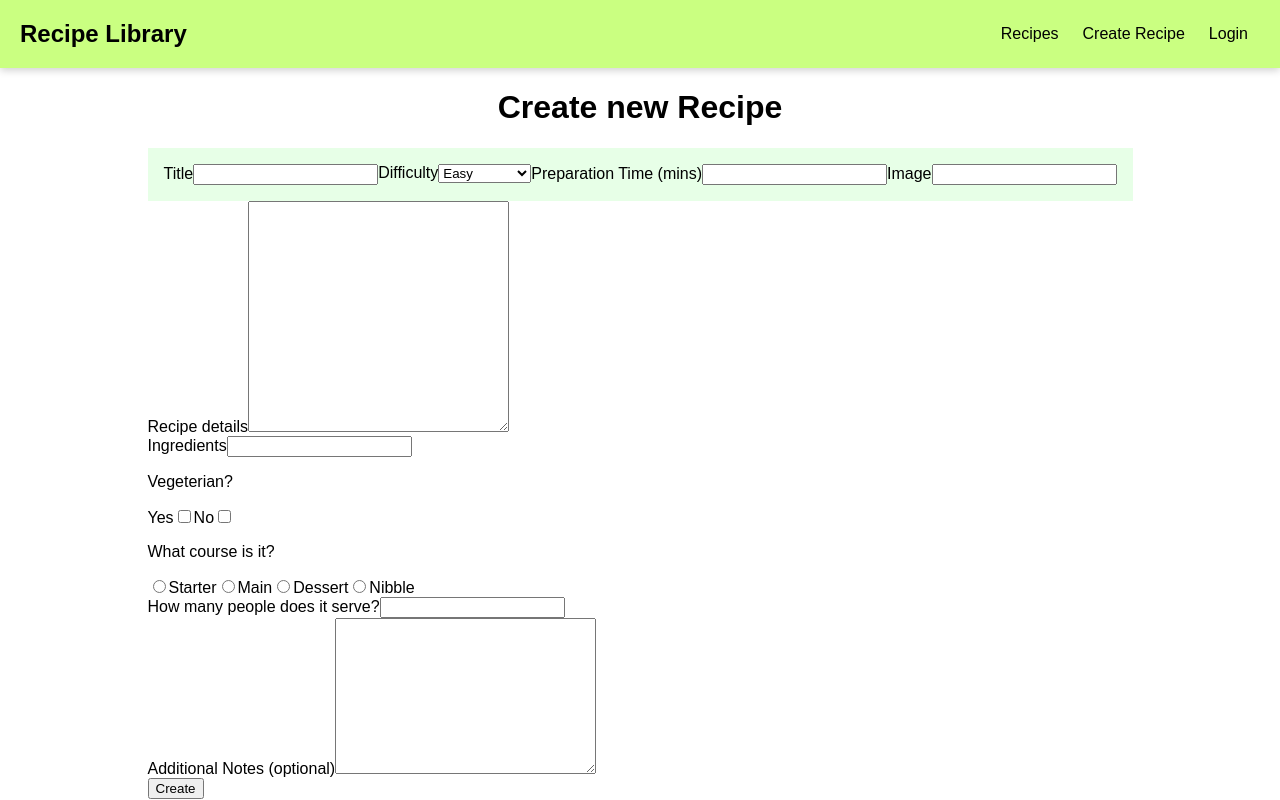
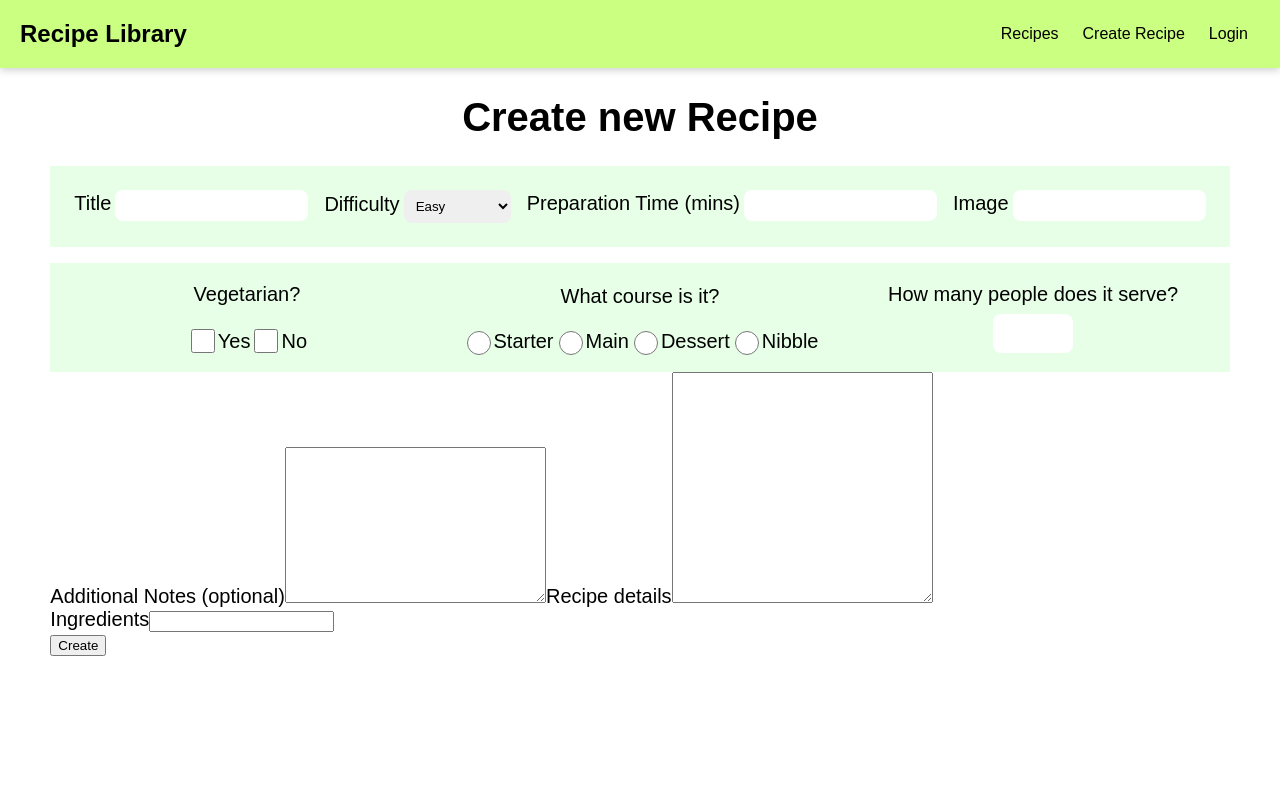
Before and after one commit to patchinator/food-test-app, a Next.js app: page /profile/create-recipe in a window 1280 px wide. Built offline with nearby package versions, Linux system fonts and the light colour scheme.

Commit message:
Added more styling to create-recipe component

```diff
--- a/components/Recipes/RecipeForm.js
+++ b/components/Recipes/RecipeForm.js
@@ -91,7 +91,79 @@ const RecipeForm = (props) => {
             </div>
           </div>
 
-          <div className={style.form_components}>
+          <div className={style.recipe_middle}>
+            <div className={style.recipe_vegetarian}>
+              <p>Vegetarian?</p>
+              <div>
+                <div>
+                  <input
+                    ref={vegeterianInputRef}
+                    id="vegetarian"
+                    type="checkbox"
+                    value="yes"
+                  ></input>
+                  <label htmlFor="vegetarian">Yes</label>
+                </div>
+                <div>
+                  <input
+                    ref={vegeterianInputRef}
+                    id="vegetarian"
+                    type="checkbox"
+                    value="no"
+                  ></input>
+                  <label htmlFor="vegetarian">No</label>
+                </div>
+              </div>
+            </div>
+            <div className={style.recipe_course}>
+              <p>What course is it?</p>
+              <div>
+                <input
+                  type="radio"
+                  value="starter"
+                  name="course"
+                  ref={courseInputRef}
+                ></input>
+                <label htmlFor="starter">Starter</label>
+                <input
+                  type="radio"
+                  value="main"
+                  name="course"
+                  ref={courseInputRef}
+                ></input>
+                <label htmlFor="main">Main</label>
+                <input
+                  type="radio"
+                  value="dessert"
+                  name="course"
+                  ref={courseInputRef}
+                ></input>
+                <label htmlFor="dessert">Dessert</label>
+
+                <input
+                  type="radio"
+                  value="nibble"
+                  name="course"
+                  ref={courseInputRef}
+                ></input>
+                <label htmlFor="nibble">Nibble</label>
+              </div>
+            </div>
+
+            <div className={style.recipe_serves}>
+              <label htmlFor="serves">How many people does it serve?</label>
+              <input id="serves" type="number" ref={servesInputRef}></input>
+            </div>
+          </div>
+
+          <label htmlFor="notes">Additional Notes (optional)</label>
+          <textarea
+            name="notes"
+            id="notes"
+            cols="30"
+            rows="10"
+            ref={notesInputRef}
+          ></textarea>
           <label htmlFor="description">Recipe details</label>
           <textarea
             name="description"
@@ -108,70 +180,6 @@ const RecipeForm = (props) => {
               ref={ingredientsInputRef}
             ></input>
           </div>
-            <div className={style.form_components}>
-              <p>Vegeterian?</p>
-              <label htmlFor="vegetarian">Yes</label>
-              <input
-                ref={vegeterianInputRef}
-                id="vegetarian"
-                type="checkbox"
-                value="yes"
-              ></input>
-              <label htmlFor="vegetarian">No</label>
-              <input
-                ref={vegeterianInputRef}
-                id="vegetarian"
-                type="checkbox"
-                value="no"
-              ></input>
-            </div>
-            <div className={style.form_components}>
-              <p>What course is it?</p>
-              <input
-                type="radio"
-                value="starter"
-                name="course"
-                ref={courseInputRef}
-              ></input>
-              <label htmlFor="starter">Starter</label>
-              <input
-                type="radio"
-                value="main"
-                name="course"
-                ref={courseInputRef}
-              ></input>
-              <label htmlFor="main">Main</label>
-
-              <input
-                type="radio"
-                value="dessert"
-                name="course"
-                ref={courseInputRef}
-              ></input>
-              <label htmlFor="dessert">Dessert</label>
-
-              <input
-                type="radio"
-                value="nibble"
-                name="course"
-                ref={courseInputRef}
-              ></input>
-              <label htmlFor="nibble">Nibble</label>
-            </div>
-
-            <div className={style.form_components}>
-              <label htmlFor="serves">How many people does it serve?</label>
-              <input id="serves" type="number" ref={servesInputRef}></input>
-            </div>
-            <label htmlFor="notes">Additional Notes (optional)</label>
-            <textarea
-              name="notes"
-              id="notes"
-              cols="30"
-              rows="10"
-              ref={notesInputRef}
-            ></textarea>
-          </div>
           <div className={style.form_buttons}>
             <button>Create</button>
           </div>
--- a/components/Recipes/RecipeForm.module.scss
+++ b/components/Recipes/RecipeForm.module.scss
@@ -6,6 +6,7 @@
 
   .create_recipe {
     display: flex;
+    font-size: 20px;
 
     form {
       h1 {
@@ -16,17 +17,89 @@
         background: rgb(231, 255, 231);
         display: flex;
         padding: 1rem;
+        margin-bottom: 1rem;
 
-        //     .recipe_title,
-        //     .recipe_prep,
-        //     .recipe_difficulty,
-        //     .recipe_image {
-        //       padding: 0.5rem;
+        .recipe_title,
+        .recipe_prep,
+        .recipe_difficulty,
+        .recipe_image {
+          padding: 0.5rem;
 
-        //       input {
-        //         padding: 0.5rem;
-        //       }
-        //     }
+          input,
+          select {
+            padding: 0.5rem;
+            border-radius: 0.5rem;
+            border: none;
+            margin-left: 0.25rem;
+          }
+        }
+      }
+
+      .recipe_middle {
+        display: flex;
+        justify-content: center;
+        align-items: center;
+        background: rgb(231, 255, 231);
+
+        .recipe_vegetarian,
+        .recipe_course,
+        .recipe_serves {
+          display: flex;
+          flex: 33%;
+          justify-content: center;
+          align-items: center;
+          margin-bottom: 1rem;
+
+          input {
+            font-size: inherit;
+            border: none;
+            padding: 0.5rem;
+            border-radius: 0.5rem;
+            width: 5rem;
+          }
+        }
+
+        .recipe_serves {
+          display: flex;
+          flex-direction: column;
+
+          label {
+            padding-bottom: 0.5rem;
+            padding-top: 1rem;
+          }
+        }
+
+        .recipe_course {
+          display: flex;
+          flex-direction: column;
+
+          div {
+            display: flex;
+            justify-content: center;
+            align-items: center;
+
+            input {
+              width: 1.5rem;
+              height: 1.5rem;
+            }
+          }
+        }
+
+        .recipe_vegetarian {
+          display: flex;
+          flex-direction: column;
+
+          div {
+            display: flex;
+            flex-direction: row;
+            align-items: center;
+
+            input {
+              width: 1.5rem;
+              height: 1.5rem;
+            }
+          }
+        }
       }
     }
   }
```
Lines whose indentation alone changed are shown as unchanged.
